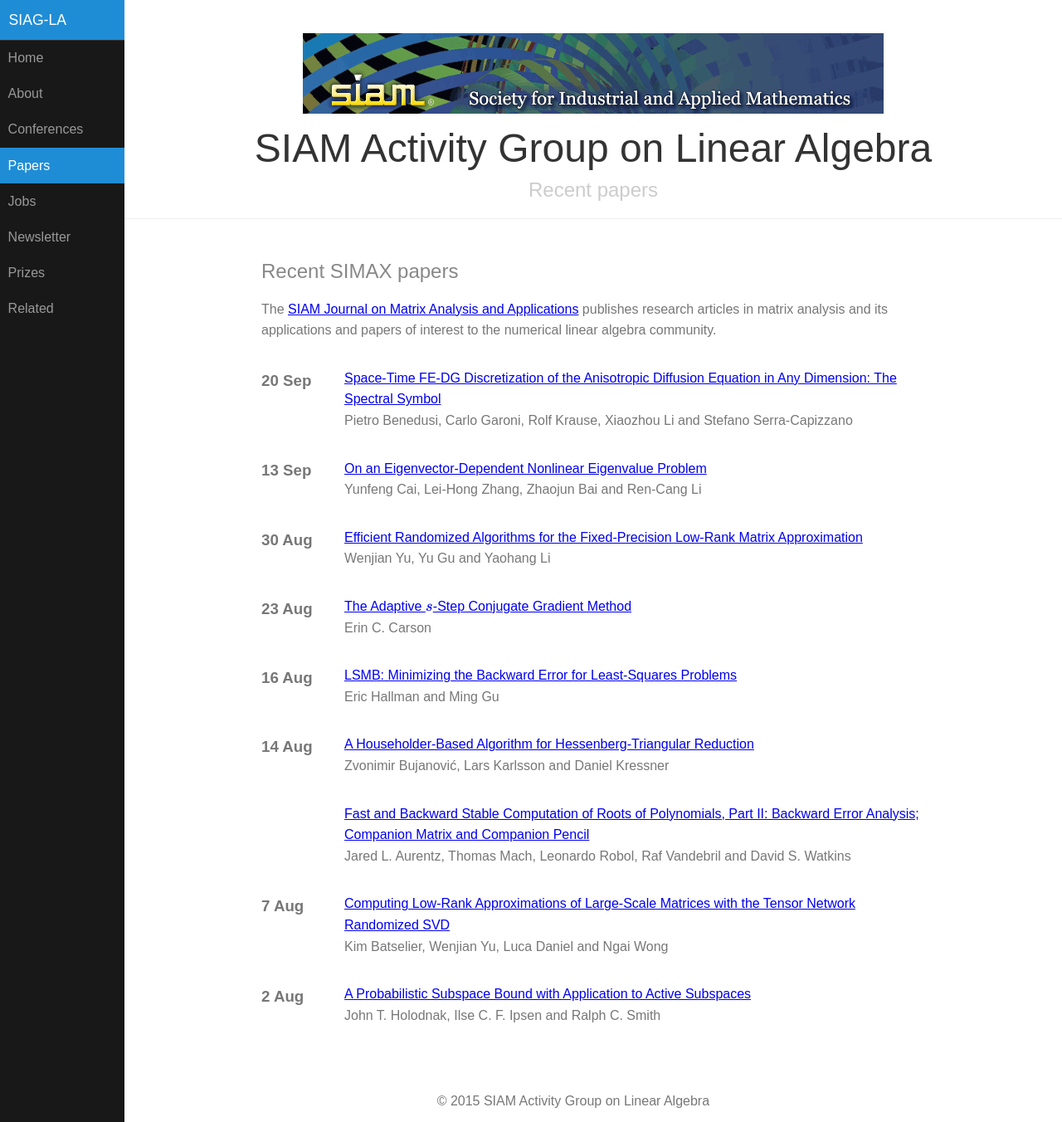
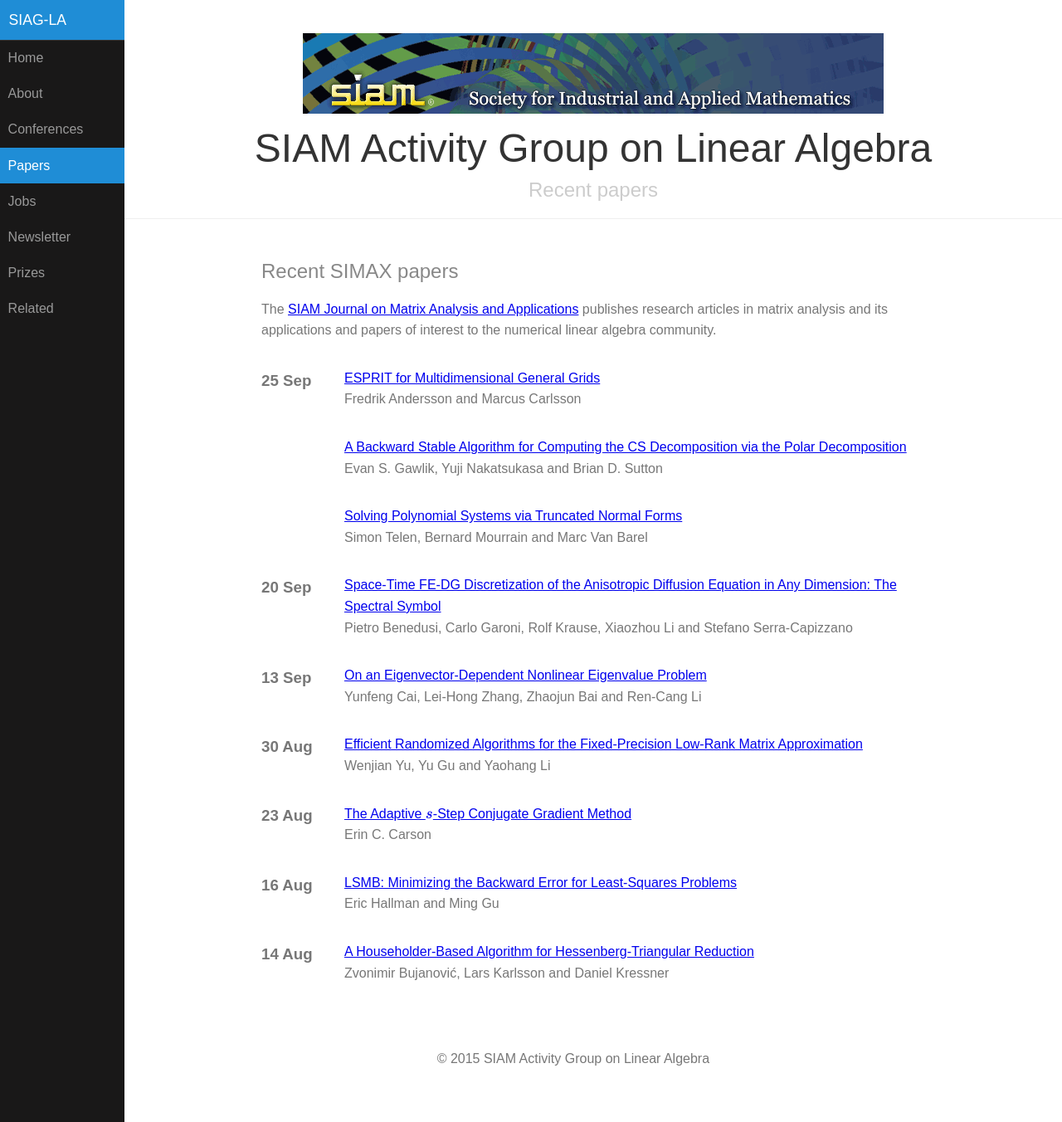
Before and after one commit to dbindel/siagla, a Jekyll site: the page built from simax.html, in a window 1280 px wide and 1352 px high. Shown: the whole window at 83% size. Built offline with Jekyll 4.4.1, drawn with Linux system fonts in a browser that asks for light colours; formulas are drawn with MathJax 3.

Commit message:
Automated updates to simax.yml

```diff
--- a/_data/simax.yml
+++ b/_data/simax.yml
@@ -3068,3 +3068,28 @@
   title: 'Space-Time FE-DG Discretization of the Anisotropic Diffusion Equation in
     Any Dimension: The Spectral Symbol'
   volume: '39'
+- authors: Simon Telen, Bernard Mourrain and Marc Van Barel
+  date: '2018-09-25T07:00:00Z'
+  doi: doi:10.1137/17M1162433
+  link: https://epubs.siam.org/doi/abs/10.1137/17M1162433?ai=s7&mi=3ezuvv&af=R
+  pp_end: '1447'
+  pp_start: '1421'
+  title: Solving Polynomial Systems via Truncated Normal Forms
+  volume: '39'
+- authors: Evan S. Gawlik, Yuji Nakatsukasa and Brian D. Sutton
+  date: '2018-09-25T07:00:00Z'
+  doi: doi:10.1137/18M1182747
+  link: https://epubs.siam.org/doi/abs/10.1137/18M1182747?ai=s7&mi=3ezuvv&af=R
+  pp_end: '1469'
+  pp_start: '1448'
+  title: A Backward Stable Algorithm for Computing the CS Decomposition via the Polar
+    Decomposition
+  volume: '39'
+- authors: Fredrik Andersson and Marcus Carlsson
+  date: '2018-09-25T07:00:00Z'
+  doi: doi:10.1137/17M1137267
+  link: https://epubs.siam.org/doi/abs/10.1137/17M1137267?ai=s7&mi=3ezuvv&af=R
+  pp_end: '1488'
+  pp_start: '1470'
+  title: ESPRIT for Multidimensional General Grids
+  volume: '39'
```
